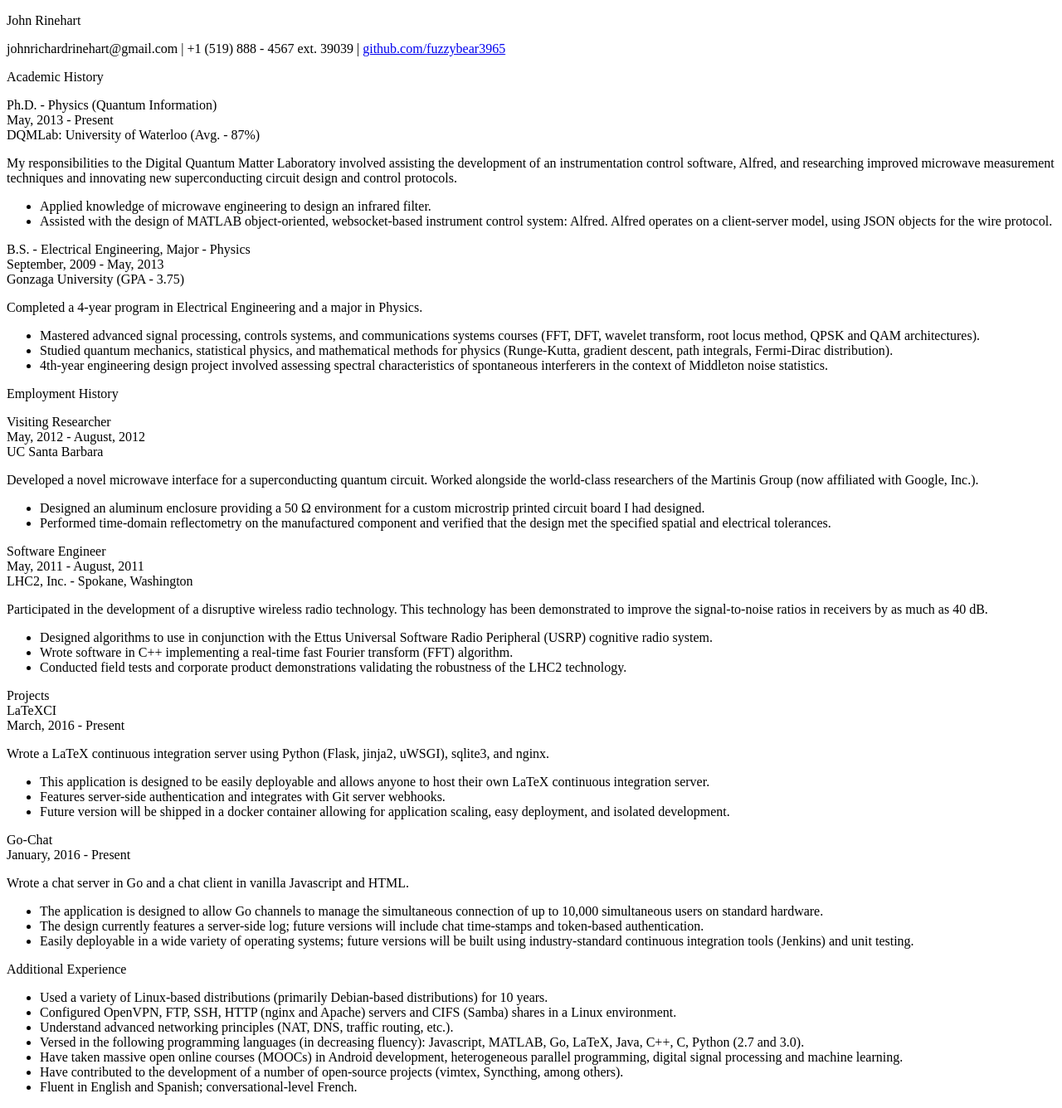
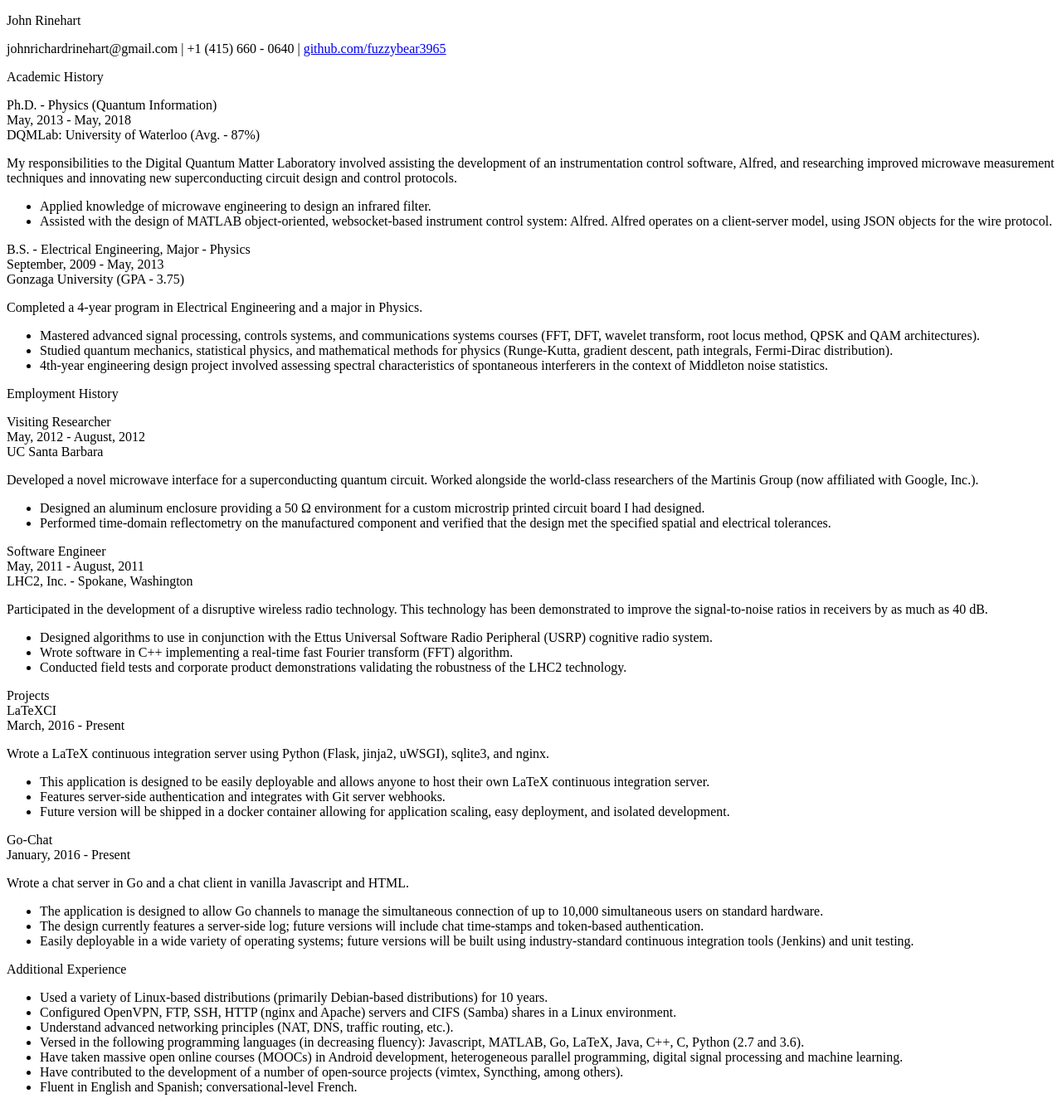
Before and after one commit to johnrichardrinehart/website, a Jekyll site: the page resume.html, which Jekyll copies as it is, in a window 1280 px wide. Shown: the whole page at 83% size. Built offline with Jekyll 4.4.1, drawn with Linux system fonts in a browser that asks for light colours.

Commit message:
updated resume

```diff
--- a/resume.html
+++ b/resume.html
@@ -18,7 +18,7 @@
    <div class="container contact-info">
       <div class="child to-center">
          <span class="item">johnrichardrinehart@gmail.com</span> |
-         <span class="item">+1 (519) 888 - 4567 ext. 39039</span> |
+         <span class="item">+1 (415) 660 - 0640</span> |
          <span class="item">
             <a href="https://www.github.com/fuzzybear3965">github.com/fuzzybear3965</a>
          </span>
@@ -39,7 +39,7 @@
             Ph.D. - Physics (Quantum Information)
          </div>
          <div class="job-timespan to-right">
-            May, 2013 - Present
+            May, 2013 - May, 2018
          </div>
       </div>
    </div>
@@ -271,7 +271,7 @@
          routing, etc.). </li>
          <li> Versed in the following programming languages (in decreasing
          fluency): Javascript, MATLAB, Go, LaTeX, Java, C++, C, Python (2.7
-         and 3.0). </li>
+         and 3.6). </li>
          <li> Have taken massive open online courses (MOOCs) in Android development,
          heterogeneous parallel programming, digital signal processing and machine
          learning. </li>
```
